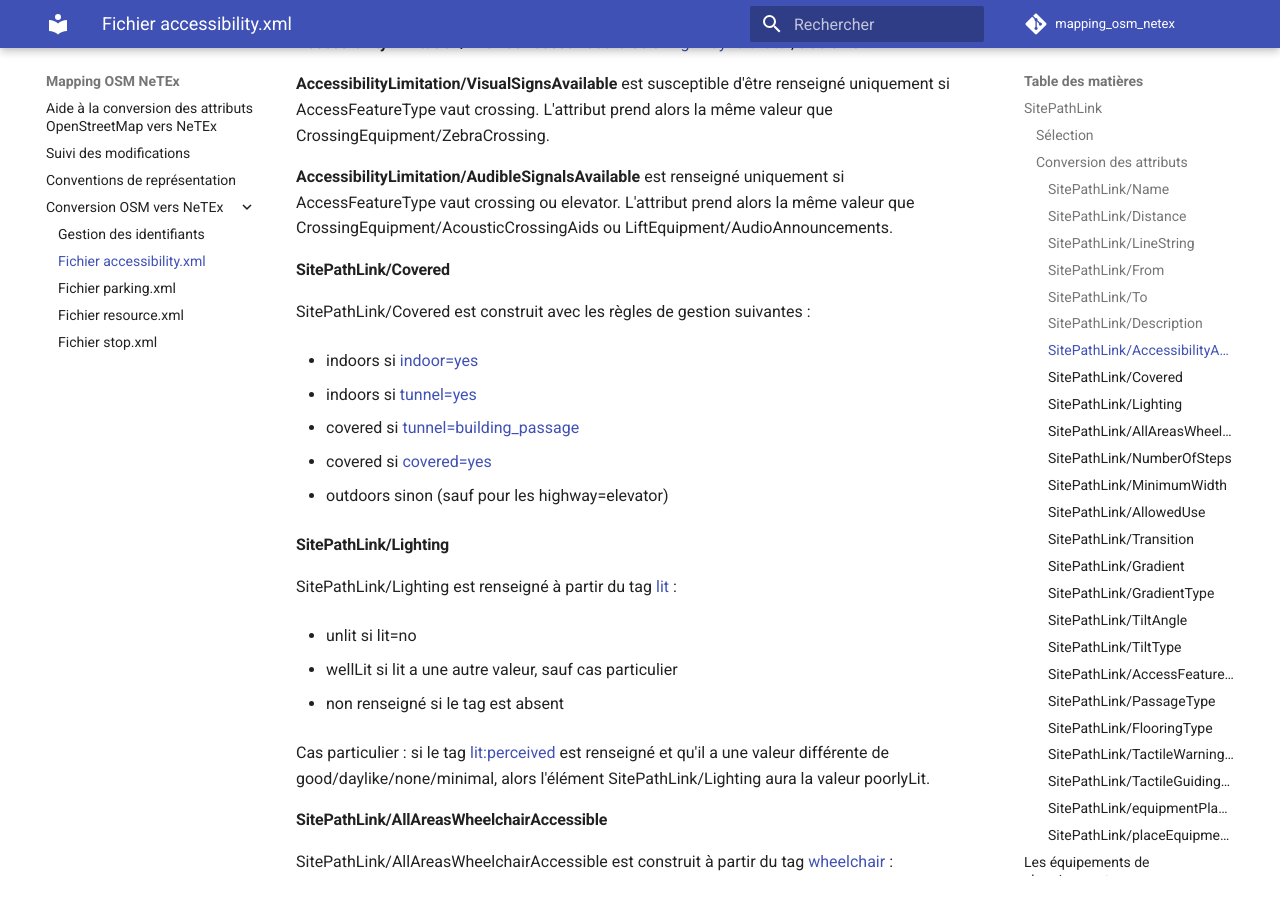
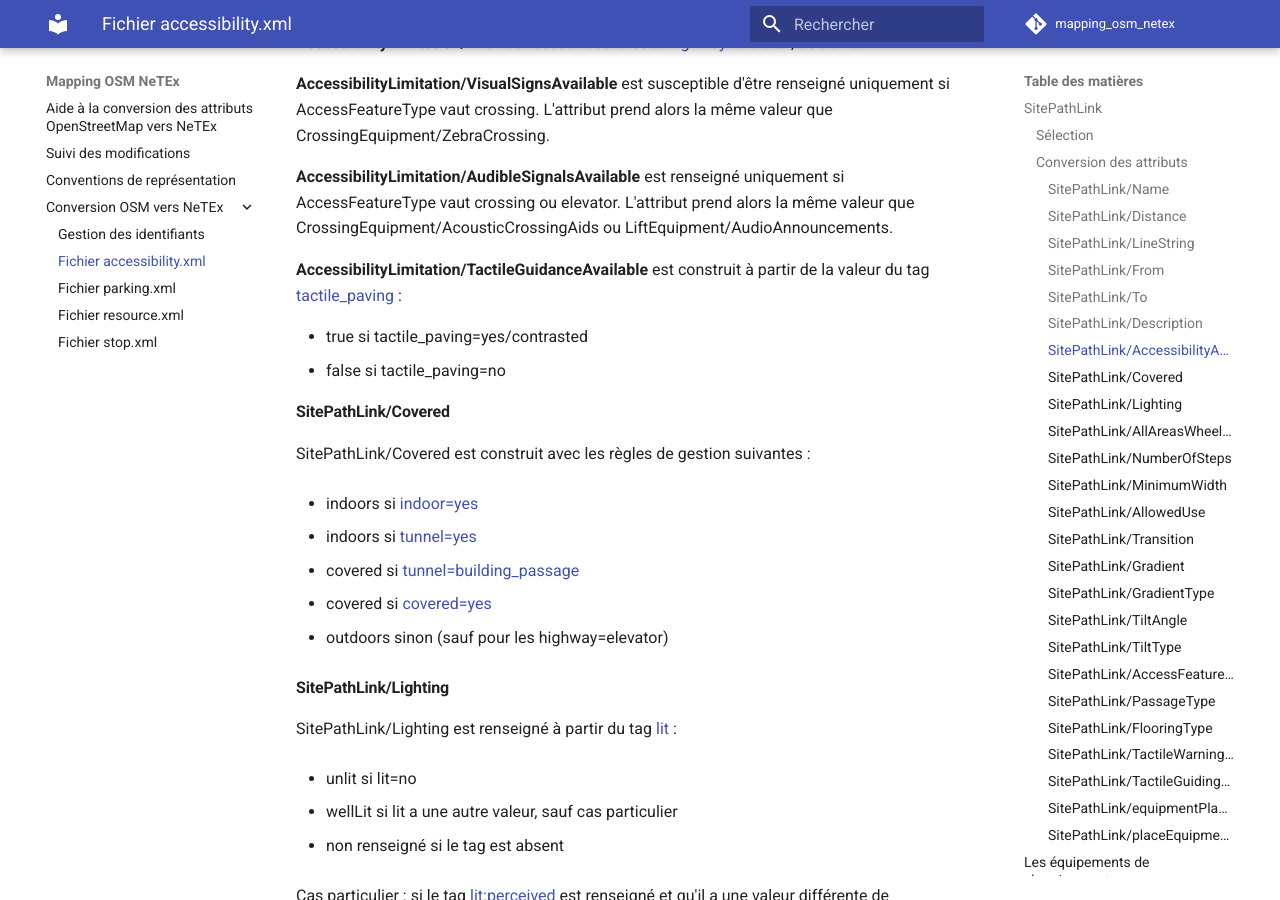
Before and after one commit to Jungle-Bus/mapping_osm_netex, an MkDocs documentation site: the page built from docs/Conversion_OSM_vers_NeTEx/accessibility.md, in a window 1280 px wide and 900 px high, scrolled down 5319 px. Built offline with MkDocs 1.6.1 and Material for MkDocs 9.7.7, drawn with Linux system fonts in a browser that asks for light colours; plug-ins that fetch from the network failed and are left out; comment, search, counter and statistics services are not loaded.

Commit message:
ajout de TactileGuidanceAvailable

```diff
--- a/docs/Conversion_OSM_vers_NeTEx/accessibility.md
+++ b/docs/Conversion_OSM_vers_NeTEx/accessibility.md
@@ -216,6 +216,12 @@ uniquement si AccessFeatureType vaut crossing ou elevator. L'attribut
 prend alors la même valeur que CrossingEquipment/AcousticCrossingAids ou
 LiftEquipment/AudioAnnouncements.
 
+**AccessibilityLimitation/TactileGuidanceAvailable** est construit à
+partir de la valeur du tag [tactile_paving](https://wiki.openstreetmap.org/wiki/FR:Key:tactile_paving) :
+
+- true si tactile_paving=yes/contrasted
+- false si tactile_paving=no
+
 #### SitePathLink/Covered
 
 SitePathLink/Covered est construit avec les règles de gestion suivantes
```
Also changed, not shown: docs/changelog.md (+2 -1 lines).
